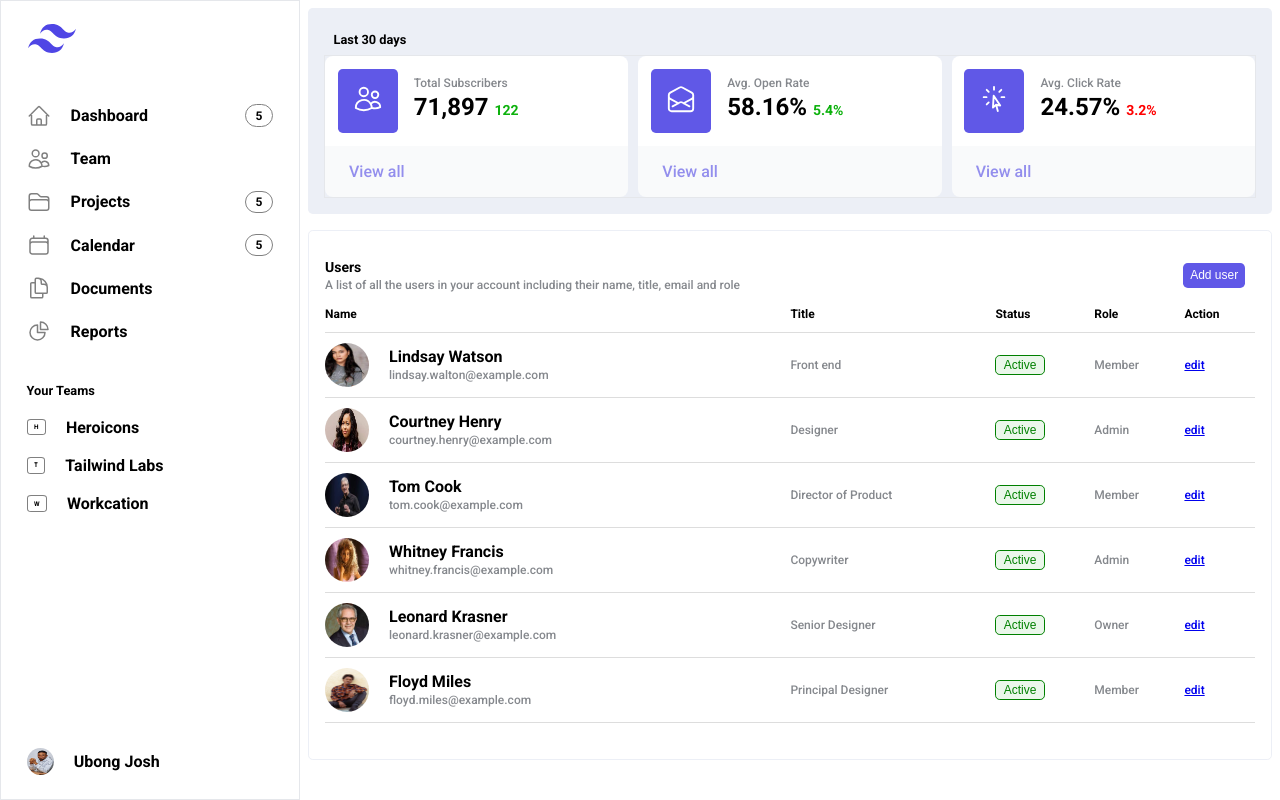
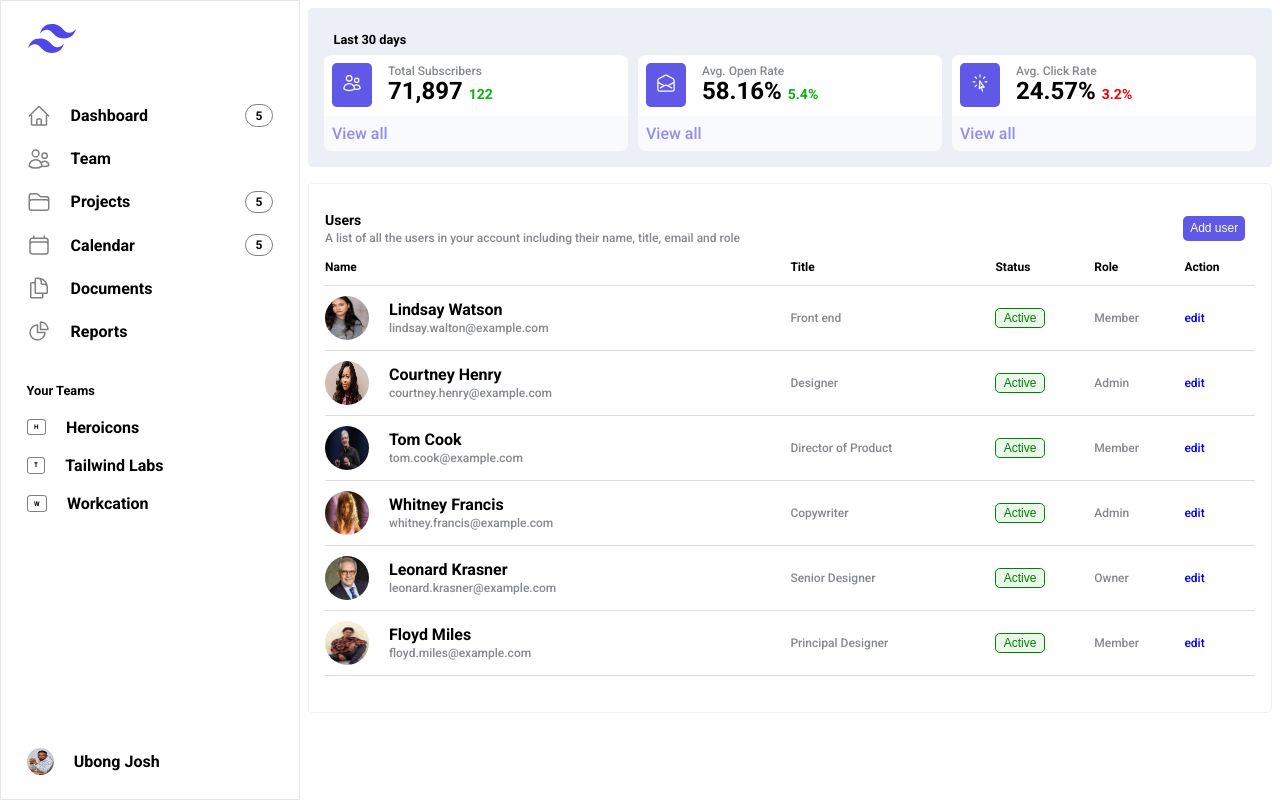
Before and after one commit to murpheus007/holidayAssignment, a plain HTML site: page index.html in a window 1280 px wide. Drawn offline with Linux system fonts and the light colour scheme.

Commit message:
Update styles.css

```diff
--- a/styles.css
+++ b/styles.css
@@ -13,7 +13,9 @@ body {
     padding: 8px;
     height: 100%;
 }
-
+:root {
+    --main-color: rgba(79, 70, 229, 0.6);
+}
 .red {
     color: red;
 }
@@ -22,6 +24,10 @@ body {
 }
 .black {
     color: black;
+}
+
+a {
+    text-decoration: none;
 }
 .sidebar h1, .container h1 {
     font-size: .8rem;
@@ -49,7 +55,7 @@ body {
 }
 .big__text {
     font-size: 1.5rem;
-    line-height: 2rem;
+    line-height: 1.6rem;
     font-weight: 600;
 }
 .bottom {
@@ -141,7 +147,6 @@ body {
     display: grid;
     grid-template-columns: repeat(auto-fit, minmax(250px, 1fr));
     gap: 10px;
-    border: 1px solid #e5e7eb;
 }
 .box .top {
     display: flex;
@@ -149,29 +154,30 @@ body {
     align-items: center;
     column-gap: 1rem;
     border-radius: .5rem .5rem 0 0;
-    padding: .8rem 0 .8rem .8rem;
+    padding: .5rem 0 .5rem .5rem;
     background-color: white;
 }
 .icon {
     background-color: rgba(79, 70, 229, 0.9);
     border-radius: .3em;
-    padding: 15px;
+    padding: 10px;
 }
 .icon img {
-    width: 30px;
-    height: 30px;
+    width: 20px;
+    height: 20px;
     stroke: white;
 }
 .bottom {
     background-color: rgb(249 250 251);
     color: rgba(79, 70, 229, 0.6);
-    padding: 1em 0 1em 1.5em;
+    padding: .5rem 0 .5rem .5rem;
     border-radius: 0 0 .5rem .5rem;
     font-weight: 500;
 }
 .bottom p {
     cursor: pointer;
     width: fit-content;
+    color: var(--main-color);
 }
 .fluxes {
     font-size: 14px;
```
